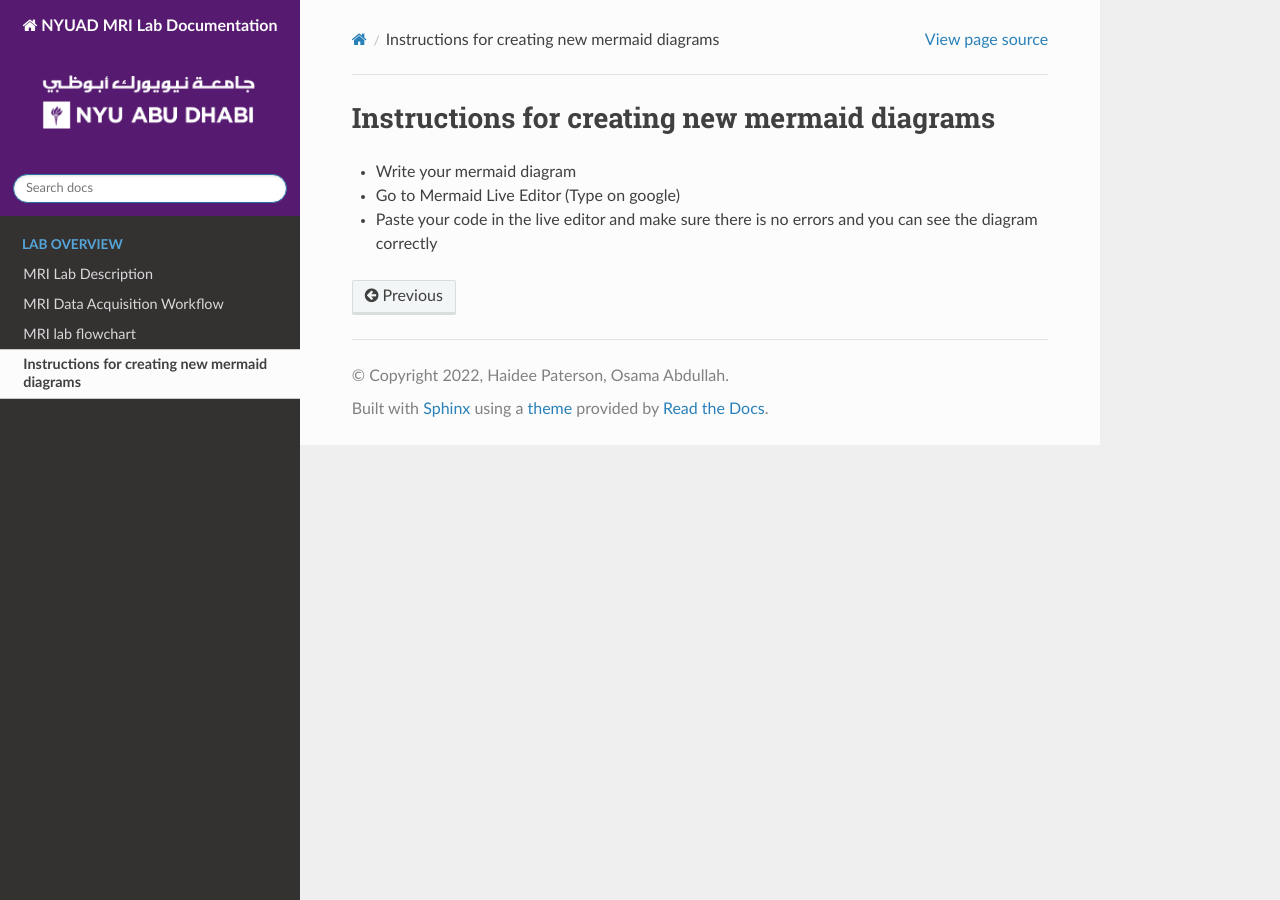
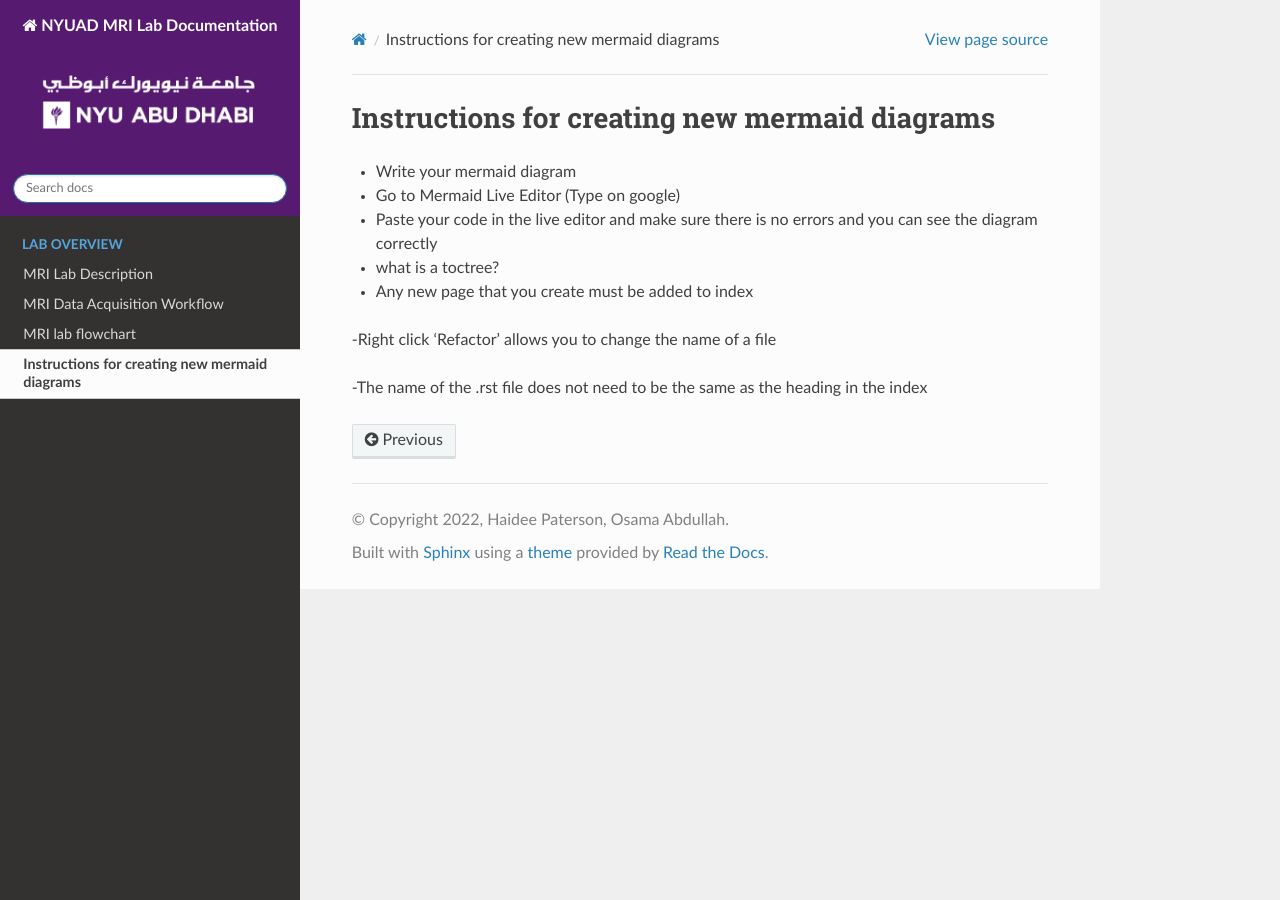
Before and after one commit to BioMedicalImaging-Core-NYUAD/brainimaging-lab-documentation, a Sphinx documentation site: the page built from docs/source/4-instructions.rst, in a window 1280 px wide. Built offline with Sphinx 7.4.7 and the Read the Docs theme 3.1.0, drawn with Linux system fonts in a browser that asks for light colours.

```diff
--- a/docs/source/4-instructions.rst
+++ b/docs/source/4-instructions.rst
@@ -4,3 +4,12 @@
 - Write your mermaid diagram
 - Go to Mermaid Live Editor (Type on google)
 - Paste your code in the live editor and make sure there is no errors and you can see the diagram correctly
+
+- what is a toctree?
+- Any new page that you create must be added to index
+
+
+
+-Right click 'Refactor' allows you to change the name of a file
+
+-The name of the .rst file does not need to be the same as the heading in the index
```
